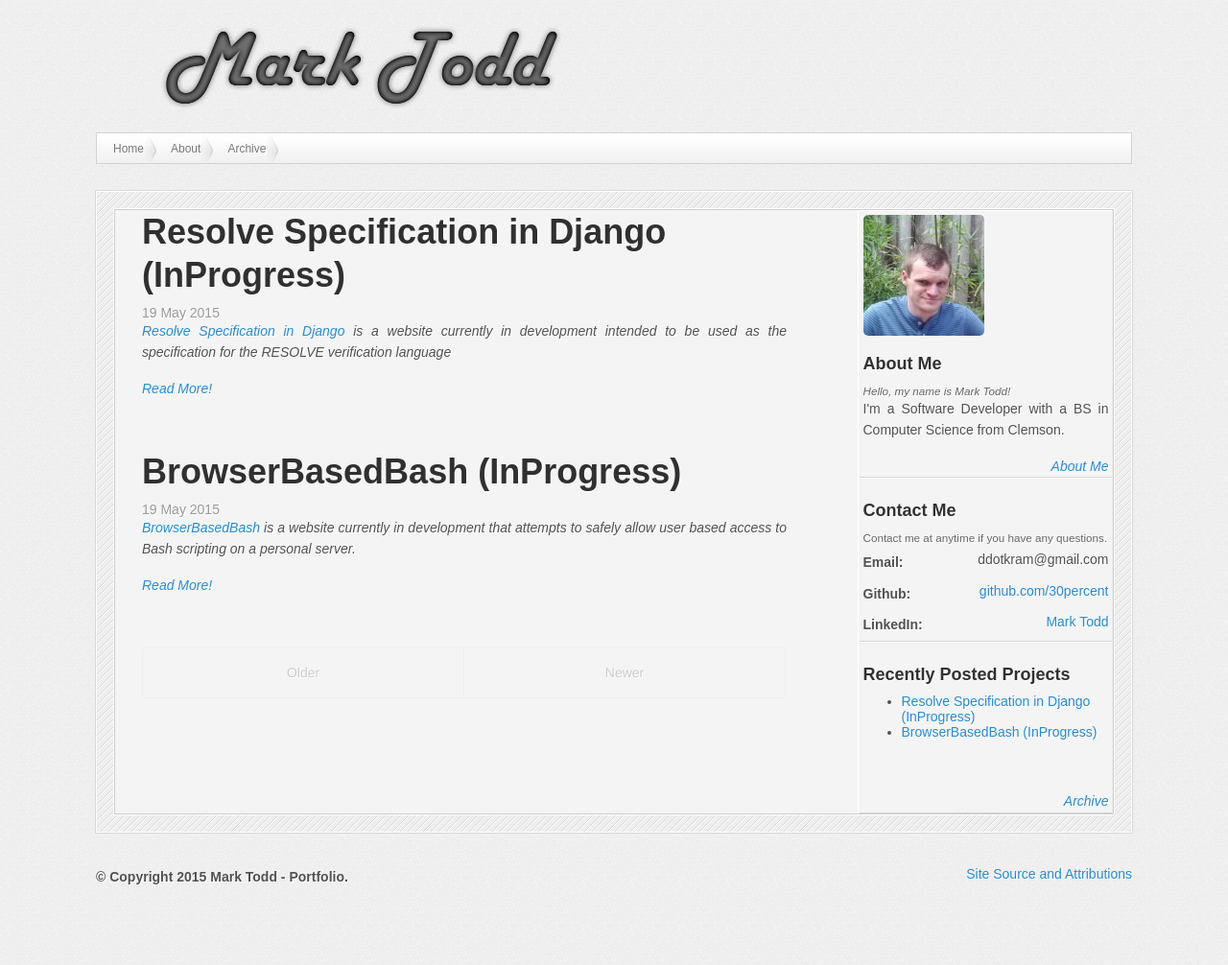
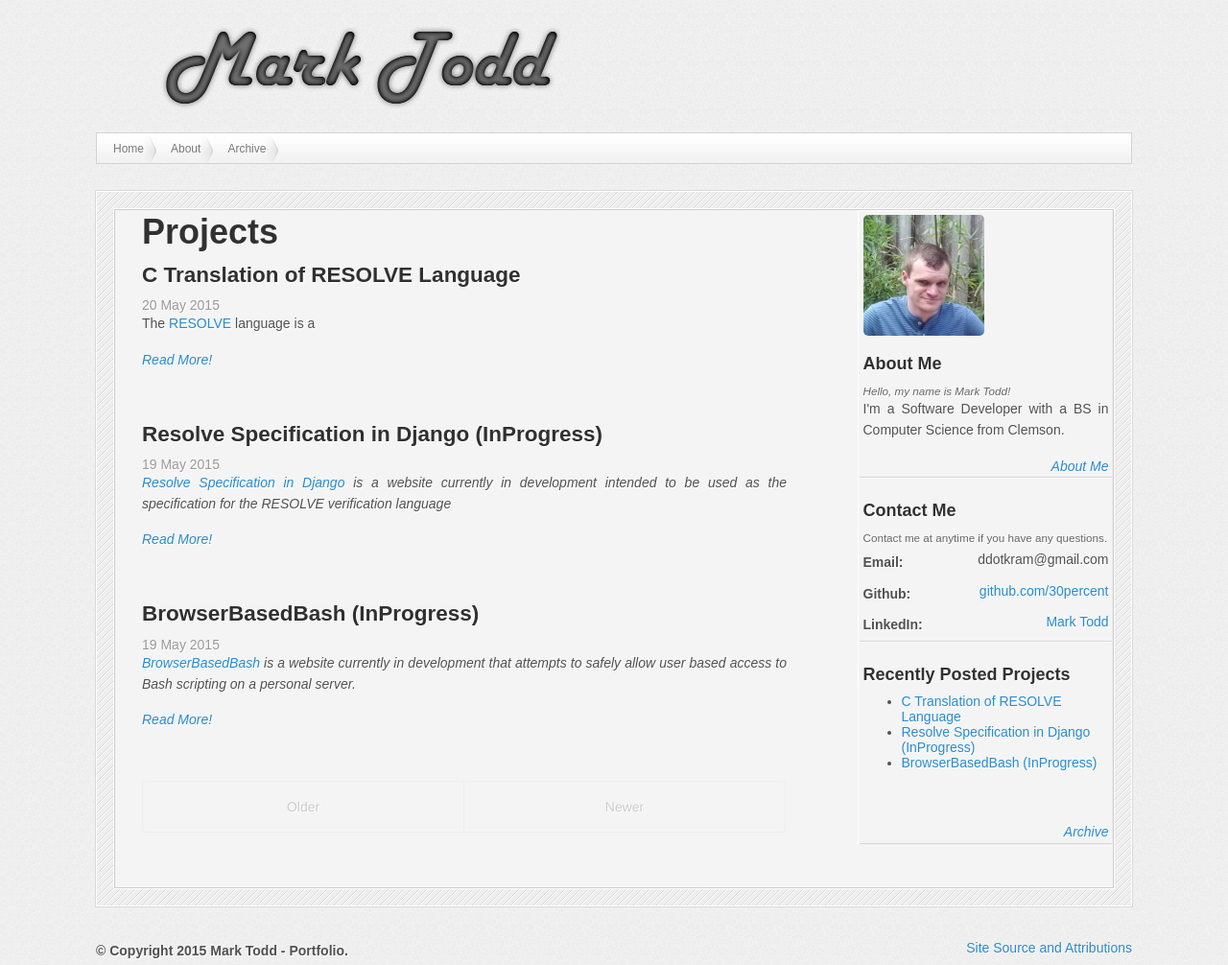
Before and after one commit to 30percent/30percent.github.io, a Jekyll site: the page built from index.html, in a window 1280 px wide. Shown: the whole page at 96% size. Built offline with Jekyll 4.4.1, drawn with Linux system fonts in a browser that asks for light colours; nearby versions of some CDN libraries; the list of posts is cut into pages by our own code; before the commit the page ends 928 px from its top, so only the background shows below that.

Commit message:
Included home page title, adjusting heading strength to compensate Corrected more sidebar linkings Added inprocess project information

```diff
--- a/_includes/sidebar.html
+++ b/_includes/sidebar.html
@@ -8,7 +8,7 @@
 		</div>
 		<p>I'm a Software Developer with a BS in Computer Science from Clemson.</p>
 
-		<div class="sidebar_link"><a href="about/" title="About Me"> About Me</a></div>
+		<div class="sidebar_link"><a href="{{ site.baseurl }}about/" title="About Me"> About Me</a></div>
 	</div>
 	<div class="sidebar_section">
 		<h4>Contact Me</h4>
--- /dev/null
+++ b/_posts/2015-05-20-ctranslation.md
@@ -0,0 +1,7 @@
+---
+layout: post
+title: C Translation of RESOLVE Language
+projectlink: https://github.com/30percent/C-Translation
+---
+
+The [RESOLVE](http://www.cs.clemson.edu/resolve/) language is a
--- a/index.html
+++ b/index.html
@@ -2,15 +2,15 @@
 layout: default
 title: Home
 ---
-
+<h1>Projects</h1>
 <div class="posts">
   {% for post in paginator.posts %}
   <article class="post">
-    <h1 class="post-title">
+    <h3 class="post-title">
       <a href="{{ site.baseurl }}{{ post.url }}">
         {{ post.title }}
       </a>
-    </h1>
+    </h3>
 
     <time datetime="{{ post.date | date_to_xmlschema }}" class="post-date">{{ post.date | date_to_string }}</time>
 
```
